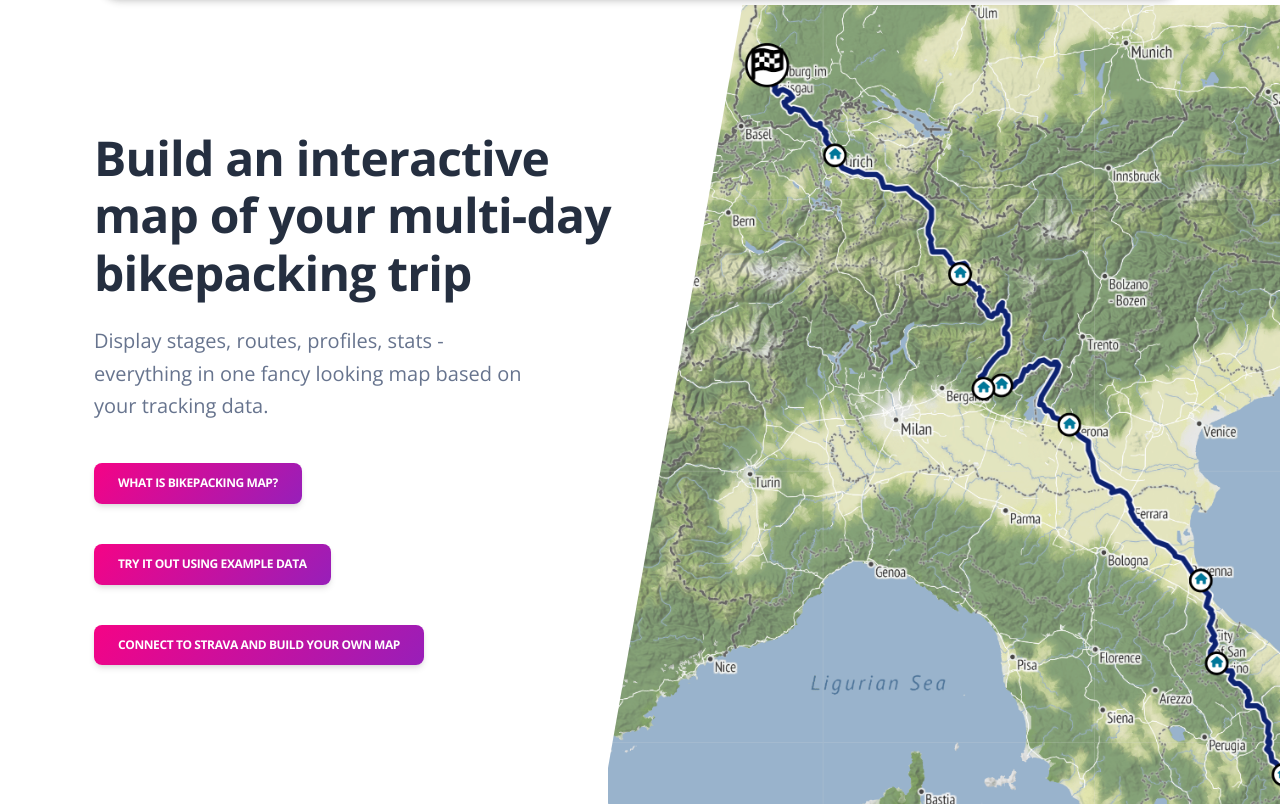
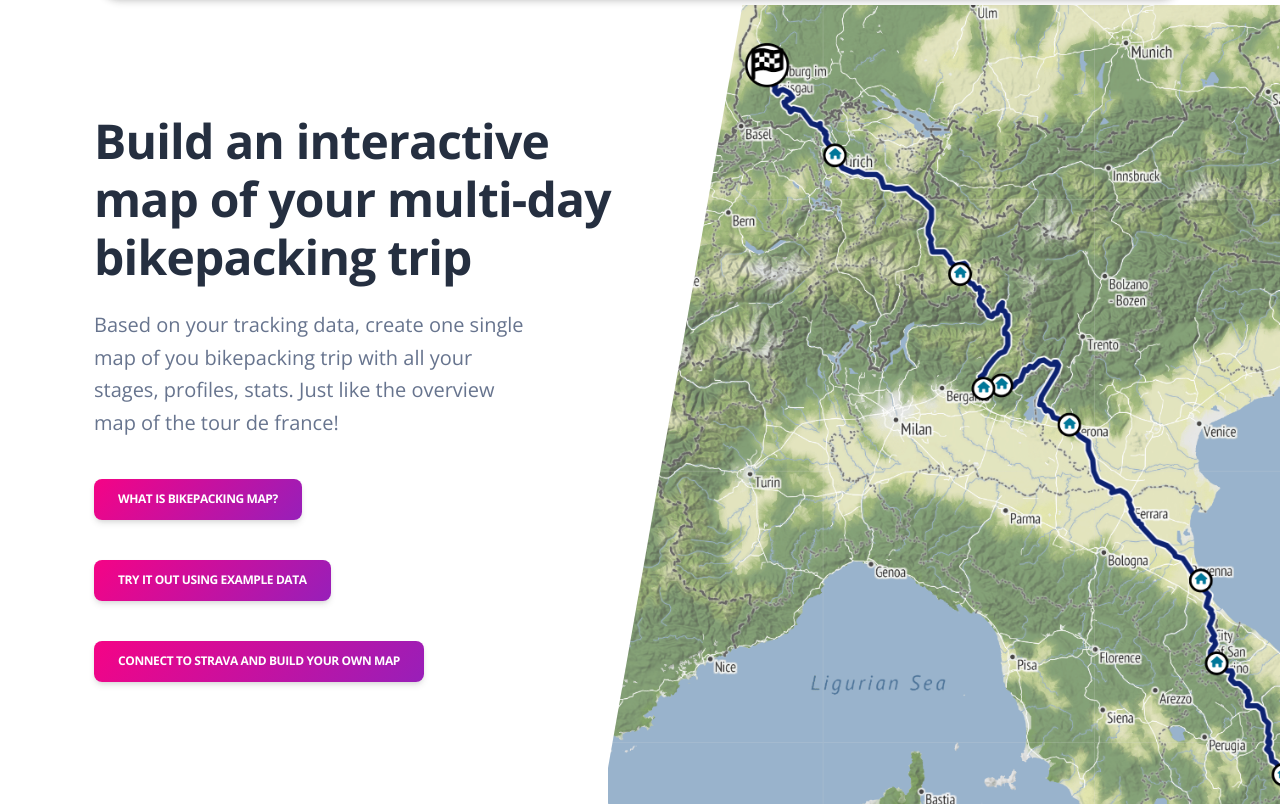
Before and after one commit to lukasal/bikepackingmap, a Flask app: page / in a window 1280 px wide. Shown: the part 70-874 px from the top of the page. Run offline with Flask 3, Linux system fonts and the light colour scheme; data that the repository does not hold is empty.

Commit message:
favicon changed

```diff
--- a/templates/home/index.html
+++ b/templates/home/index.html
@@ -22,7 +22,7 @@
                     <div class="col-lg-6 col-md-7 d-flex justify-content-center flex-column">
                         <!-- <h1 class="text-gradient text-primary">Bikepacking Map</h1> -->
                         <h1 class="mb-4">Build an interactive map of your multi-day bikepacking trip</h1>
-                        <p class="lead pe-5 me-5">Display stages, routes, profiles, stats -<br> everything in one fancy looking map based on your tracking data.
+                        <p class="lead pe-5 me-5">Based on your tracking data, create one single map of you bikepacking trip with all your stages, profiles, stats. Just like the overview map of the tour de france!
                             </p>
                         <div class="buttons">
                             <a href="/static/page-what.html">
```
Also changed, not shown: static/assets/img/apple-icon.png, static/assets/img/favicon.png, static/favicon.ico (deleted).
